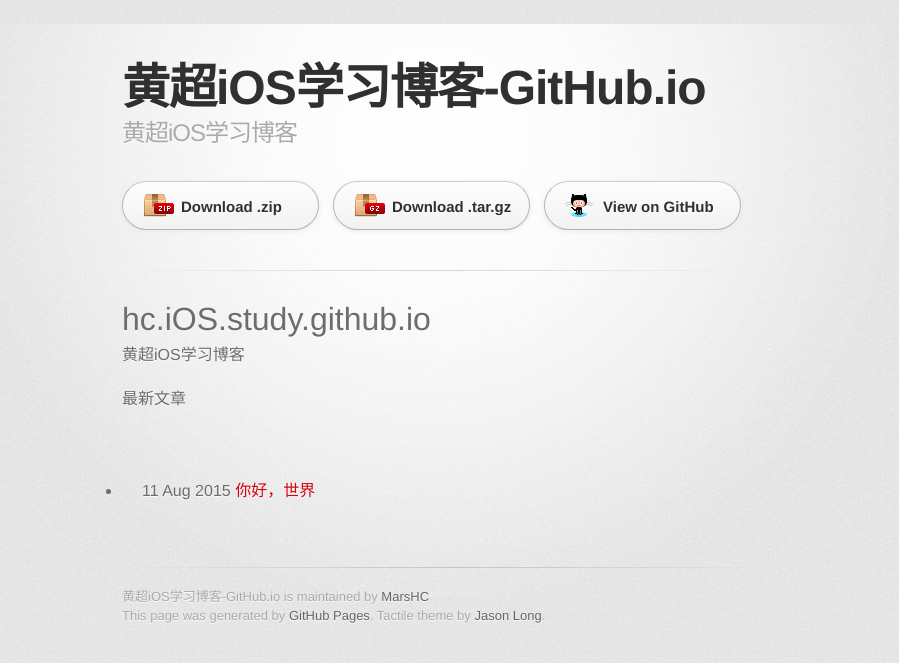
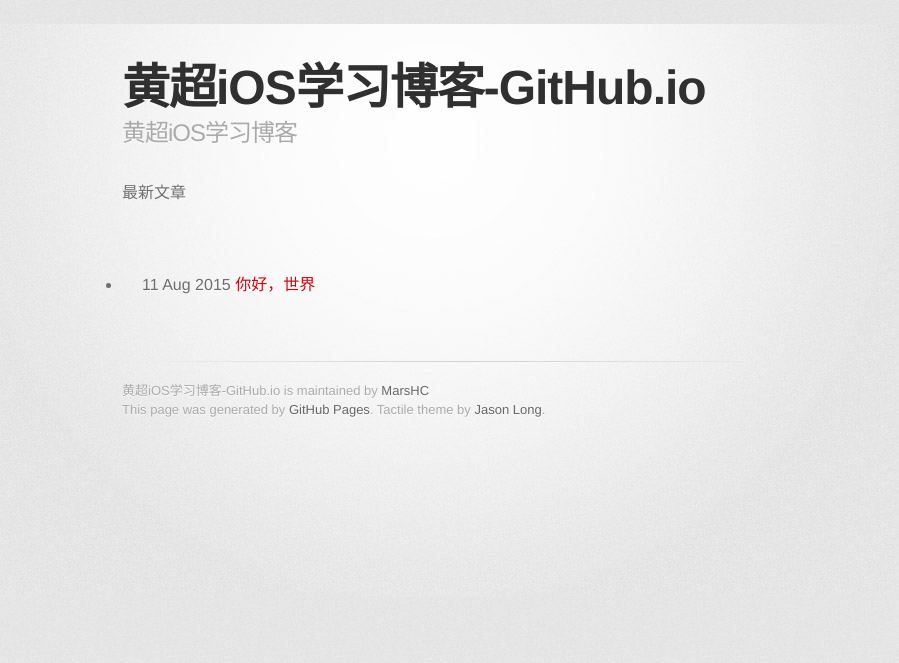
Before and after one commit to MarsHC/hc.iOS.study.github.io, a Jekyll site: the page built from index.html, in a window 1280 px wide. Shown: the top 663 px of the page, without its empty margins (208-1107 px from the left). Built offline with Jekyll 4.4.1, drawn with Linux system fonts in a browser that asks for light colours; some web fonts are replaced.

Commit message:
Adjust index layout.

```diff
--- a/index.html
+++ b/index.html
@@ -26,19 +26,19 @@
           <h2>黄超iOS学习博客</h2>
         </header>
 
-        <section id="downloads" class="clearfix">
+        <!-- <section id="downloads" class="clearfix">
           <a href="https://github.com/MarsHC/hc.iOS.study.github.io/zipball/master" id="download-zip" class="button"><span>Download .zip</span></a>
           <a href="https://github.com/MarsHC/hc.iOS.study.github.io/tarball/master" id="download-tar-gz" class="button"><span>Download .tar.gz</span></a>
           <a href="https://github.com/MarsHC/hc.iOS.study.github.io" id="view-on-github" class="button"><span>View on GitHub</span></a>
         </section>
 
-        <hr>
+        <hr>-->
 
         <section id="main_content">
-          <h1>
+          <!-- <h1>
 <a id="hciosstudygithubio" class="anchor" href="#hciosstudygithubio" aria-hidden="true"><span class="octicon octicon-link"></span></a>hc.iOS.study.github.io</h1>
 
-<p>黄超iOS学习博客</p>
+<p>黄超iOS学习博客</p> -->
 <p>最新文章</p>
 　　<ul>
 　　　　{% for post in site.posts %}
```
Also changed, not shown: other parts of index.html (+1 -1 lines).
